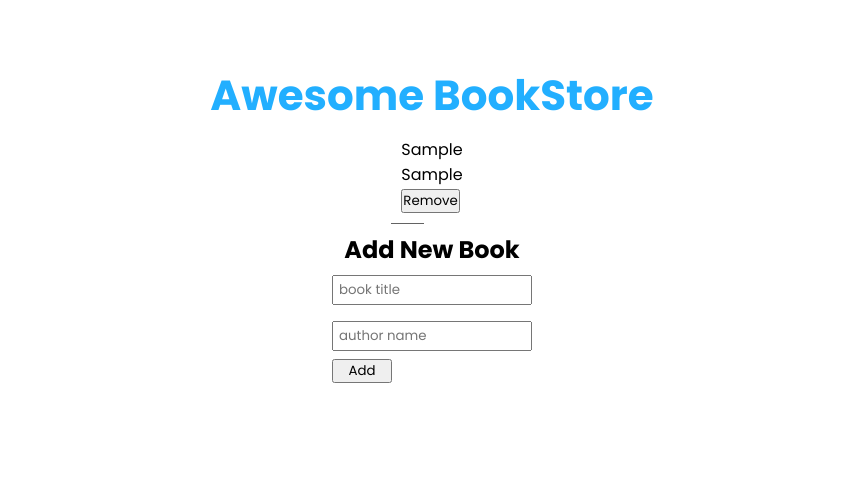
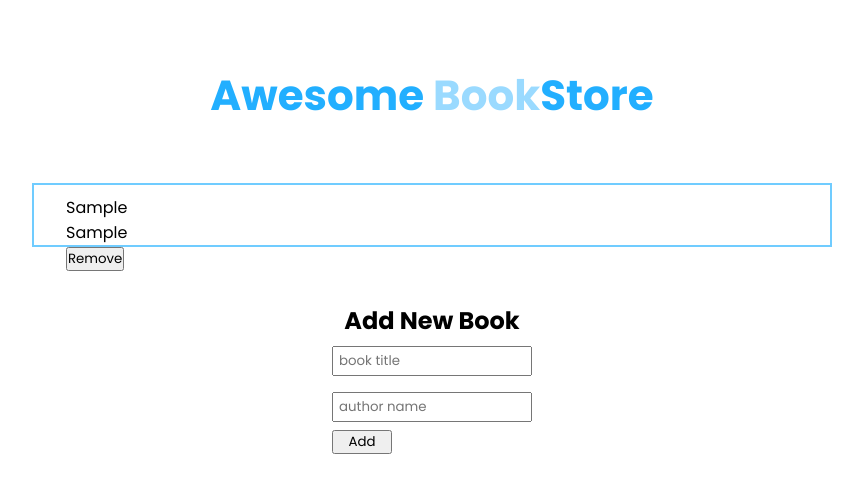
Before and after one commit to omarbabou/awesome-book, a website: page index.html in a window 1280 px wide. Both pictures are taken after typing "Sample", "Sample" into the empty fields and a click on the button "Add". Shown: the whole page, without its empty margins (208-1071 px from the left). Drawn offline with Linux system fonts and the light colour scheme.

Commit message:
Add width and height to book item

```diff
--- a/css/style.css
+++ b/css/style.css
@@ -30,11 +30,20 @@ h1 {
   color: var(--container-color);
 }
 
+h1 span {
+  color: var(--primary-color-alt);
+}
+
+.displayBook {
+  width: 800px;
+  margin: 3.5rem auto;
+  border: 2px solid #70ccff;
+}
+
 .bookItem {
-  margin-bottom: 0.5rem;
-  border-bottom: 1px solid #636363;
-  padding: 10px;
-  width: 40%;
+  width: 100%;
+  height: 60px;
+  padding: 10px 2rem;
 }
 
 form {
```
